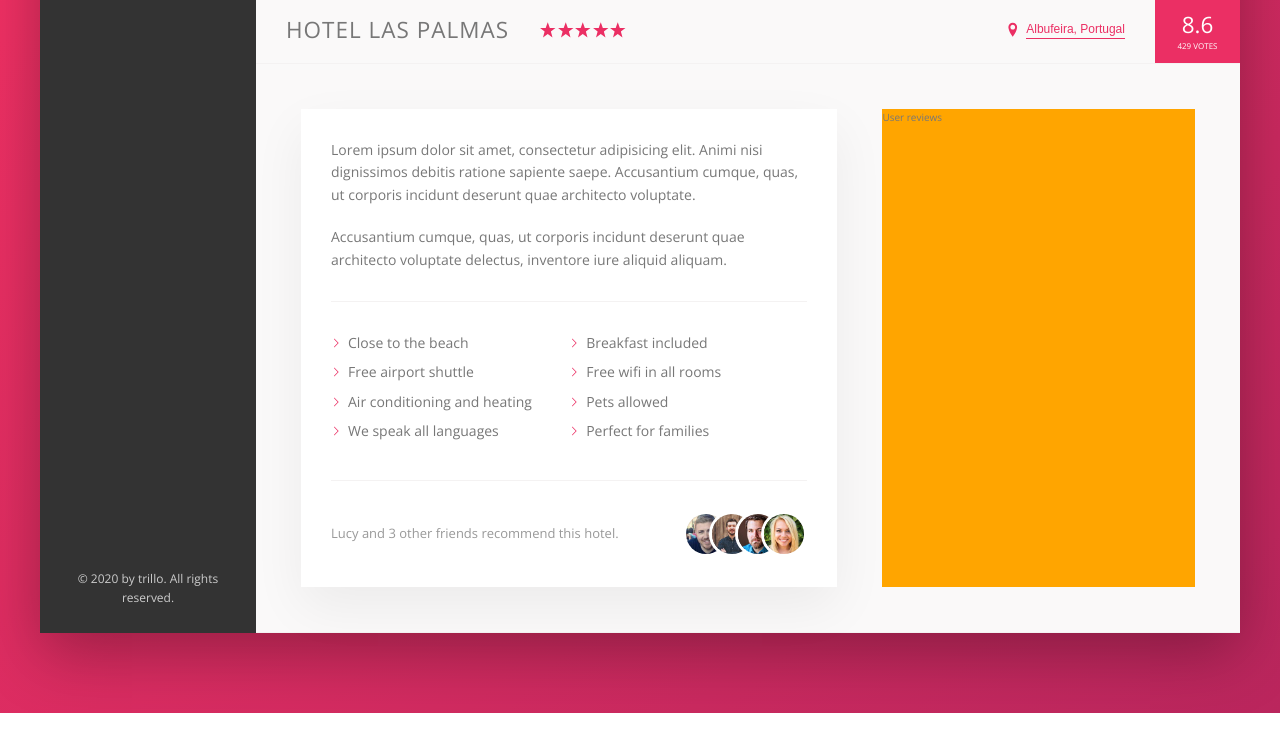
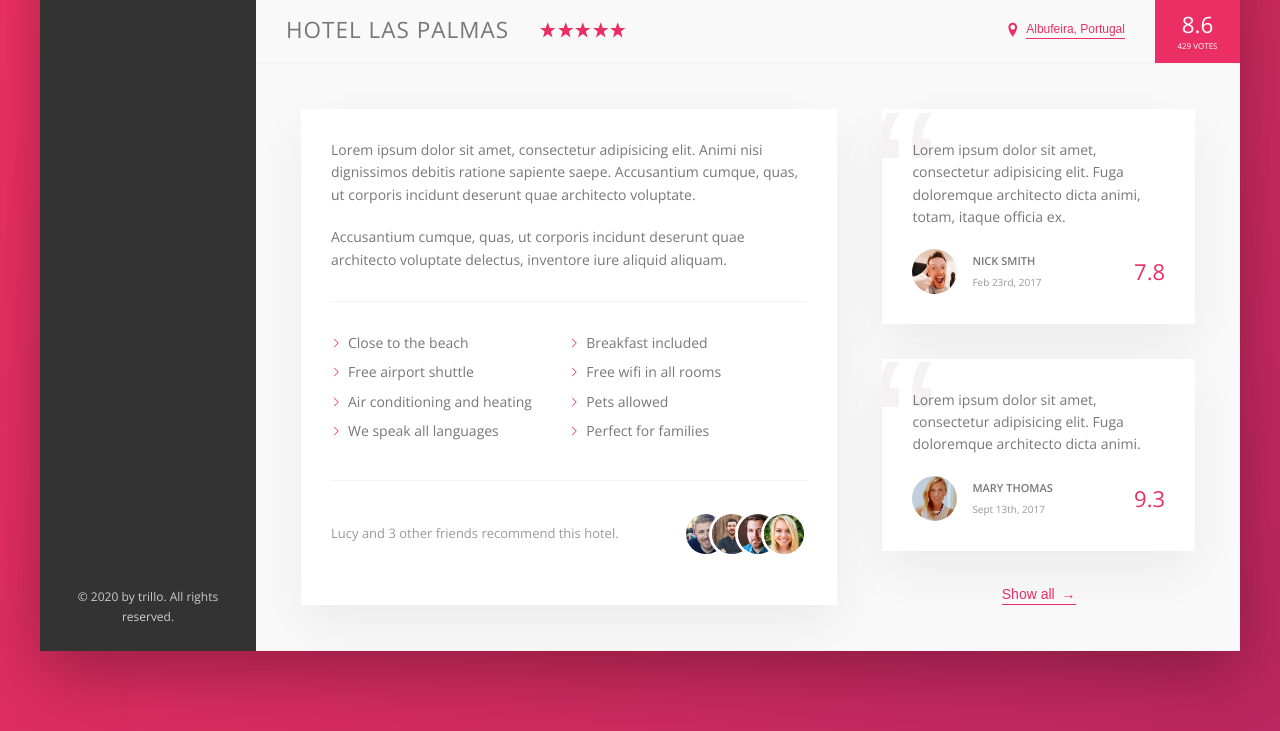
Before and after one commit to husseiny-m/trillo-app, a website: page index.html in a window 1280 px wide. Shown: the part 538-1269 px from the top of the page. Drawn offline with nearby package versions, Linux system fonts and the light colour scheme.

Commit message:
added user reviews section

```diff
--- a/index.html
+++ b/index.html
@@ -172,8 +172,36 @@
               </div>
             </div>
             <div class="user-reviews">
-              User reviews
-            </div>
+              <figure class="review">
+                  <blockquote class="review__text">
+                      Lorem ipsum dolor sit amet, consectetur adipisicing elit. Fuga doloremque architecto dicta animi, totam, itaque officia ex.
+                  </blockquote>
+                  <figcaption class="review__user">
+                      <img src="img/user-1.jpg" alt="User 1" class="review__photo">
+                      <div class="review__user-box">
+                          <p class="review__user-name">Nick Smith</p>
+                          <p class="review__user-date">Feb 23rd, 2017</p>
+                      </div>
+                      <div class="review__rating">7.8</div>
+                  </figcaption>
+              </figure>
+
+              <figure class="review">
+                  <blockquote class="review__text">
+                      Lorem ipsum dolor sit amet, consectetur adipisicing elit. Fuga doloremque architecto dicta animi.
+                  </blockquote>
+                  <figcaption class="review__user">
+                      <img src="img/user-2.jpg" alt="User 1" class="review__photo">
+                      <div class="review__user-box">
+                          <p class="review__user-name">Mary Thomas</p>
+                          <p class="review__user-date">Sept 13th, 2017</p>
+                      </div>
+                      <div class="review__rating">9.3</div>
+                  </figcaption>
+              </figure>
+
+              <button class="btn-inline">Show all <span>&rarr;</span></button>
+          </div>
           </div>
         </main>
       </div>
--- a/package.json
+++ b/package.json
@@ -1,5 +1,5 @@
 {
-  "name": "Trillo",
+  "name": "trillo",
   "version": "1.0.0",
   "description": "trillo app",
   "main": "index.js",
--- a/sass/_components.scss
+++ b/sass/_components.scss
@@ -272,8 +272,17 @@
   cursor: pointer;
   transition: all .2s;
 
+  & span {
+    margin-left: 3px;
+    transition: margin-left .2s;
+  }
+
   &:hover {
     color: var(--color-grey-dark-1);
+
+    span {
+      margin-left: 8px;
+    }
   }
 
   &:focus {
@@ -376,3 +385,65 @@
     }
   }
 }
+
+// REVIEWS
+.review {
+  background-color: #fff;
+  box-shadow: var(--shadow-light);
+  padding: 3rem;
+  margin-bottom: 3.5rem;
+  position: relative;
+  overflow: hidden;
+
+  &__text {
+    margin-bottom: 2rem;
+    z-index: 10;
+    position: relative;
+  }
+
+  &__user {
+    display: flex;
+    align-items: center;
+  }
+
+  &__photo {
+    height: 4.5rem;
+    width: 4.5rem;
+    border-radius: 50%;
+    margin-right: 1.5rem;
+  }
+
+  &__user-box {
+    margin-right: auto;
+  }
+
+  &__user-name {
+    font-size: 1.1rem;
+    font-weight: 600;
+    text-transform: uppercase;
+    margin-bottom: .4rem;
+  }
+
+  &__user-date {
+    font-size: 1rem;
+    color: var(--color-grey-dark-3);
+  }
+
+  &__rating {
+    color: var(--color-primary);
+    font-size: 2.2rem;
+    font-weight: 300;
+  }
+
+  &::before {
+    content: "\201C";
+    position: absolute;
+    top: -2.75rem;
+    left: -1rem;
+    line-height: 1;
+    font-size: 20rem;
+    color: var(--color-grey-light-2);
+    font-family: sans-serif;
+    z-index: 1;
+  }
+}
--- a/sass/_layout.scss
+++ b/sass/_layout.scss
@@ -36,6 +36,7 @@
 }
 
 .detail {
+  font-size: 1.4rem;
   display: flex;
   padding: 4.5rem;
   background-color: var(--color-grey-light-1);
@@ -43,7 +44,7 @@
 }
 
 .description {
-  font-size: 1.4rem;
+
   background-color: #fff;
   box-shadow: var(--shadow-light);
   padding: 3rem;
@@ -53,5 +54,7 @@
 
 .user-reviews {
   flex: 1;
-  background-color: orange;
+  display: flex;
+  flex-direction: column;
+  align-items: center;
 }
```
Also changed, not shown: css/style.css. Lines whose indentation alone changed are shown as unchanged.
